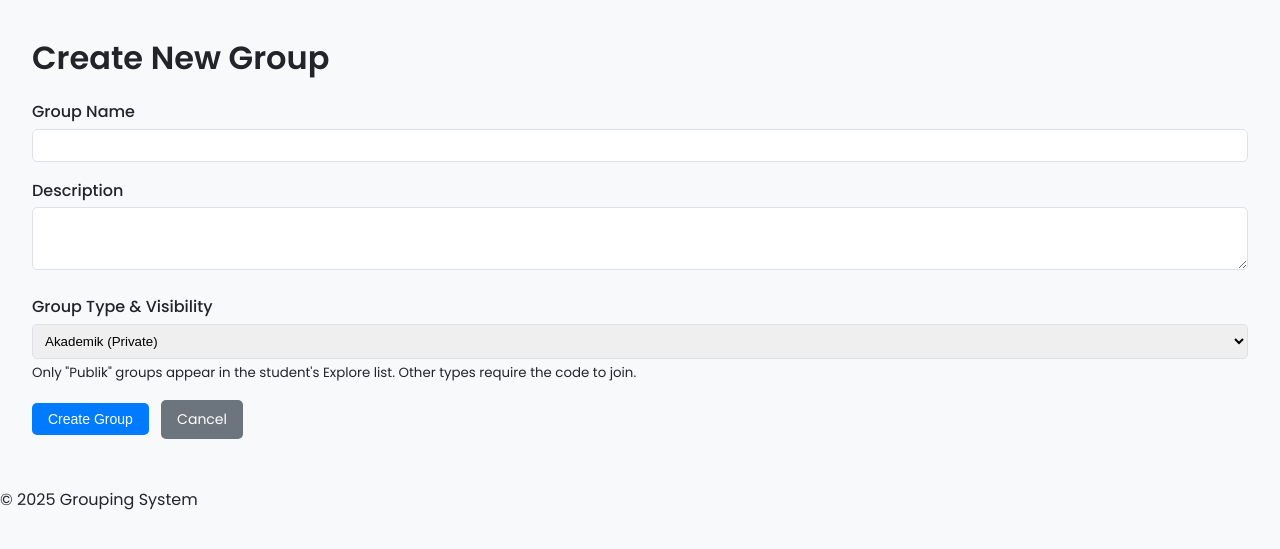
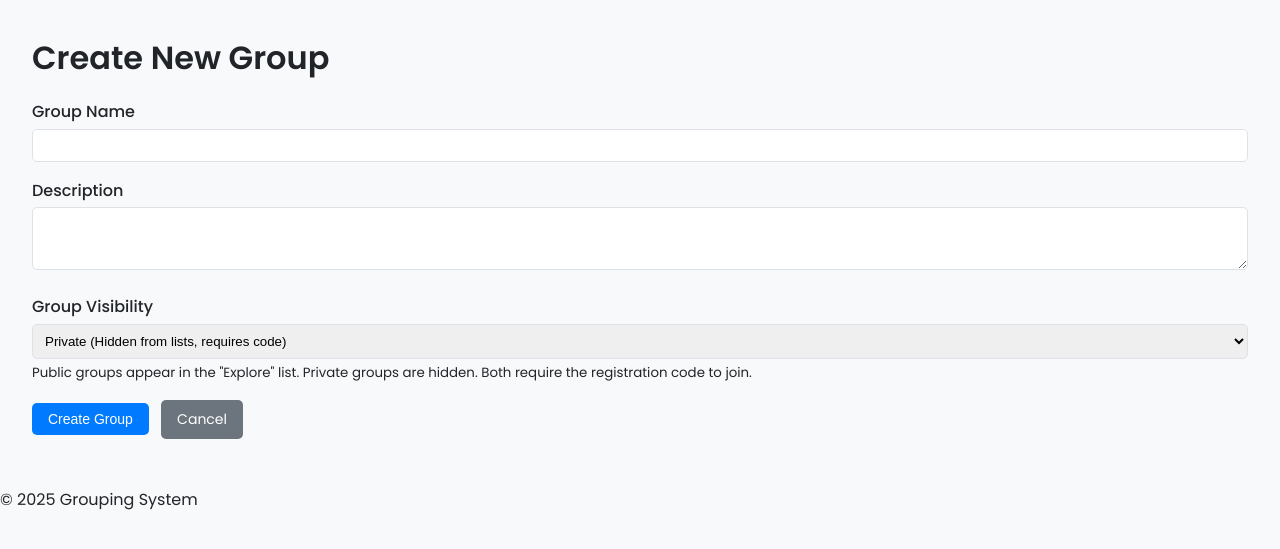
Before and after one commit to Henry-Hilton/Grouping-System, a PHP site: page /dosen/create_group.php in a window 1280 px wide. Shown: the top 549 px of the page. Run offline with PHP 8.4, Linux system fonts and the light colour scheme; the visitor is signed in with stand-in values (Sample User, id 1); some libraries are stand-ins or nearby versions.

Commit message:
fix(dosen): Resolve group visibility saving bug and simplify types
his commit fixes a bug where group types were not saving correctly to the database, causing blank values and missing tags.

Updated 'create_group.php' and 'edit_group.php' to strictly use 'Publik' and 'Private' as options.

Removed legacy categories (Akademik, etc.) to align with the updated database ENUM structure.

Ensures the 'Public' tag correctly appears on the dashboard and student explore list.

```diff
--- a/database.sql
+++ b/database.sql
@@ -42,7 +42,7 @@ CREATE TABLE `akun` (
 
 --
 -- Table structure for table `grup`
--- UPDATED: 'jenis' now includes 'Publik' to support visibility logic
+-- UPDATED: Simplified 'jenis' to only 'Publik' and 'Private'
 --
 CREATE TABLE `grup` (
   `idgrup` int(11) NOT NULL AUTO_INCREMENT,
@@ -50,7 +50,7 @@ CREATE TABLE `grup` (
   `nama` varchar(45) NOT NULL,
   `deskripsi` varchar(45) NOT NULL,
   `tanggal_pembentukan` datetime NOT NULL,
-  `jenis` enum('Akademik','Minat Bakat','Organisasi','Publik') NOT NULL,
+  `jenis` enum('Publik','Private') NOT NULL,
   `kode_pendaftaran` varchar(45) NOT NULL,
   PRIMARY KEY (`idgrup`),
   FOREIGN KEY (`username_pembuat`) REFERENCES `akun`(`username`)
@@ -72,7 +72,6 @@ CREATE TABLE `member_grup` (
 
 --
 -- Table structure for table `event`
--- FIX: 'judul_slug' made nullable to prevent insert errors
 --
 CREATE TABLE `event` (
   `idevent` int(11) NOT NULL AUTO_INCREMENT,
--- a/dosen/create_group.php
+++ b/dosen/create_group.php
@@ -29,16 +29,14 @@ require_once('../partials/header.php');
         </div>
 
         <div class="form-group">
-            <label for="jenis">Group Type & Visibility</label>
+            <label for="jenis">Group Visibility</label>
             <select id="jenis" name="jenis" class="form-control" required>
-                <option value="Akademik">Akademik (Private)</option>
-                <option value="Minat Bakat">Minat Bakat (Private)</option>
-                <option value="Organisasi">Organisasi (Private)</option>
-
-                <option value="Publik">Publik (Visible to all students)</option>
+                <option value="Private">Private (Hidden from lists, requires code)</option>
+                <option value="Publik">Public (Visible to all students)</option>
             </select>
             <small class="form-text text-muted">
-                Only "Publik" groups appear in the student's Explore list. Other types require the code to join.
+                Public groups appear in the "Explore" list. Private groups are hidden. Both require the registration
+                code to join.
             </small>
         </div>
 
```
Also changed, not shown: dosen/edit_group.php (+4 -12 lines).
